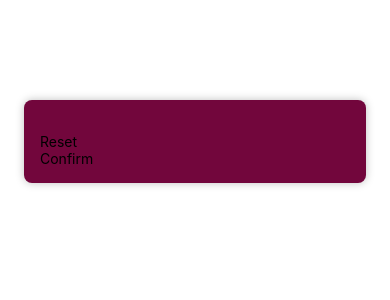
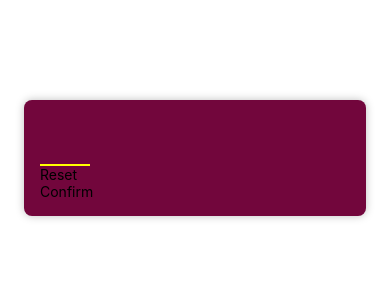
Before and after one commit to YogeshRR/React_Native_GameApp, a React Native app: screen / in a window 390 px wide. Shown: the top 300 px of the page. Built offline with nearby package versions, Linux system fonts and the light colour scheme.

Commit message:
51 Styling the Number Input

```diff
--- a/screens/StartGamesScreen.js
+++ b/screens/StartGamesScreen.js
@@ -4,7 +4,7 @@ import PrimaryButton from "../components/PrimaryButton";
 function StartGameScreen() {
   return (
     <View style={styles.textInputContainer}>
-      <TextInput />
+      <TextInput style={styles.textInput} maxLength={2} />
       <PrimaryButton>Reset</PrimaryButton>
       <PrimaryButton>Confirm</PrimaryButton>
     </View>
@@ -25,4 +25,14 @@ const styles = StyleSheet.create({
     shadowOpacity: 0.25,
     shadowRadius: 8,
   },
+  textInput: {
+    height: 50,
+    borderBottomColor: "yellow",
+    borderBottomWidth: 2,
+    fontSize: 30,
+    fontWeight: "bold",
+    width: 50,
+    color: "yellow",
+    textAlign: "center",
+  },
 });
```
